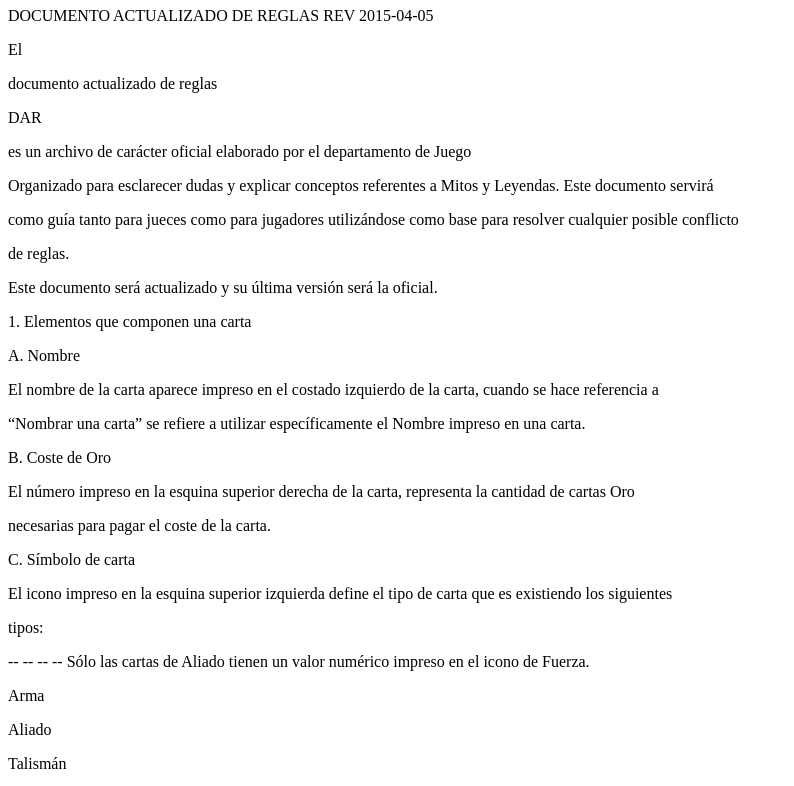
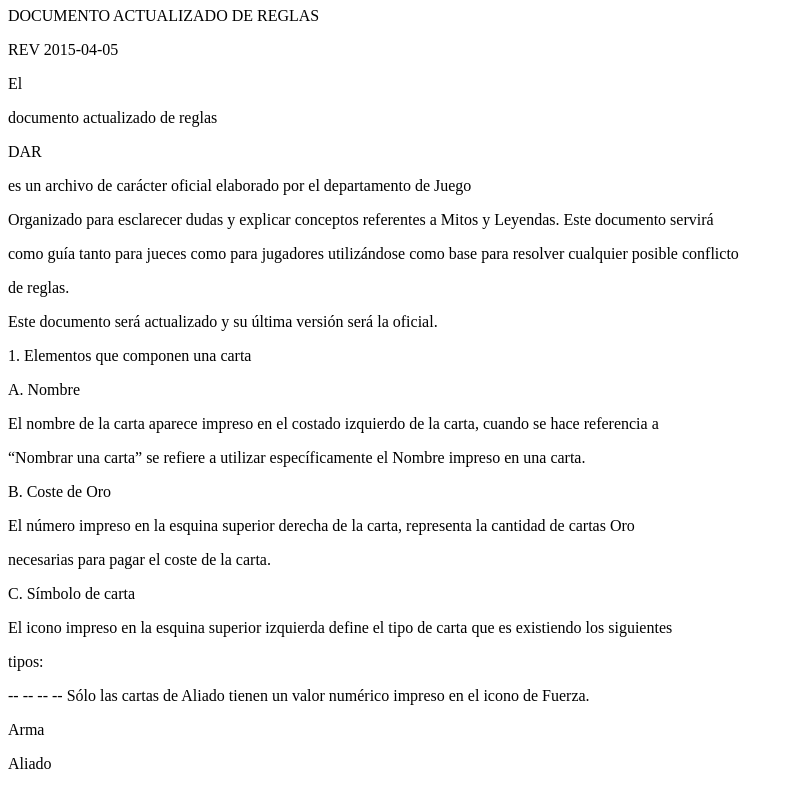
Before and after one commit to Erchak/dar_html, a plain HTML site: page DARS/DAR2015-05-04_min.html in a window 1280 px wide. Shown: the part 73-859 px from the top of the page, without its empty margins (0-794 px from the left). Drawn offline with Linux system fonts and the light colour scheme.

Commit message:
Update HTML content for DAR 1
Fixed HTML structure for updated document rules.

```diff
--- a/DARS/DAR2015-05-04_min.html
+++ b/DARS/DAR2015-05-04_min.html
@@ -8,8 +8,8 @@
 
 <h1>DAR 1</h1>
 
-<p>DOCUMENTO ACTUALIZADO DE REGLAS
-         REV 2015-04-05
+<p>DOCUMENTO ACTUALIZADO DE REGLAS</p>
+         <p></p>REV 2015-04-05</p>
 <p>El</p>
 <p>documento actualizado de reglas</p>
 <p>DAR</p>
```
